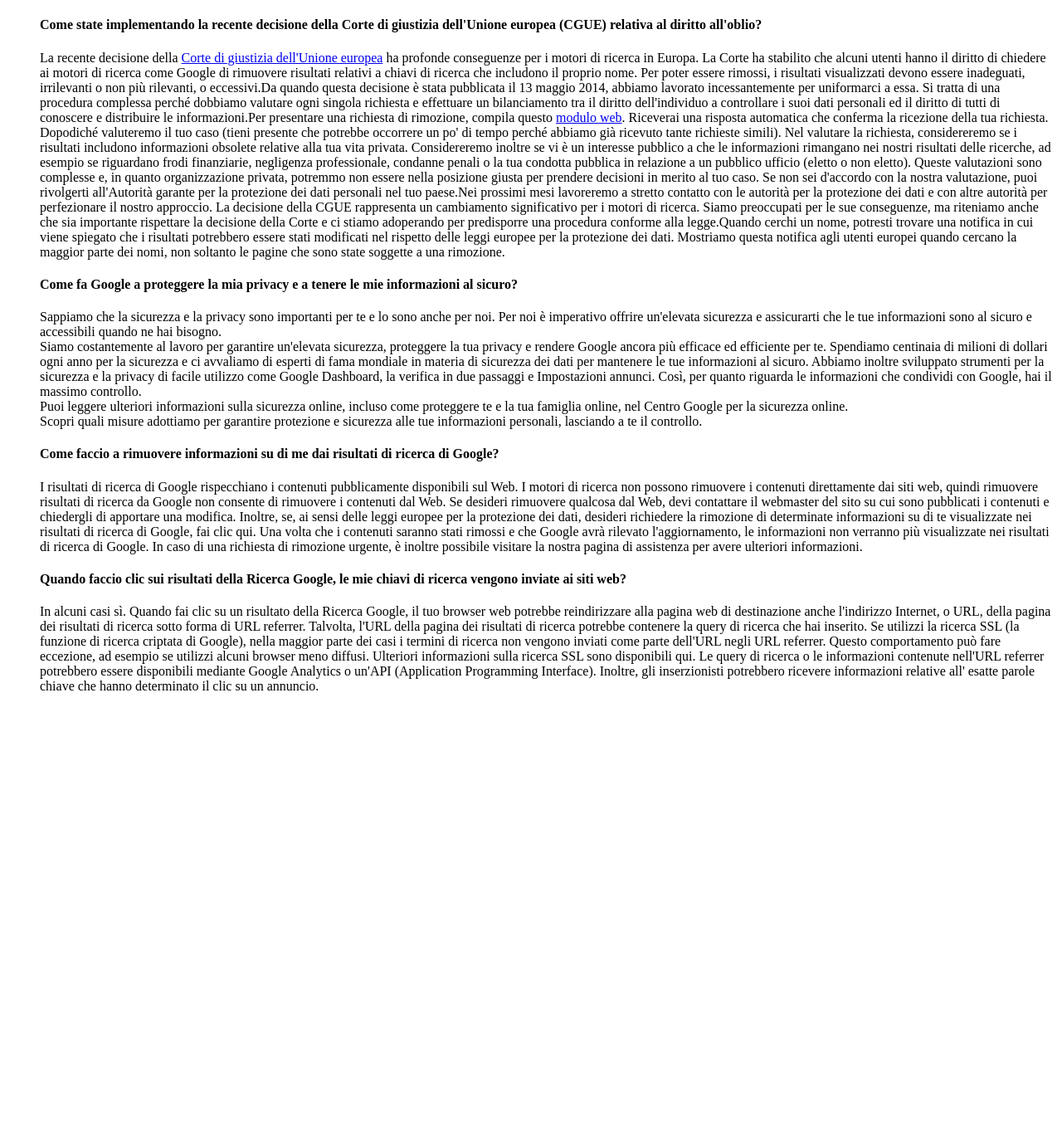
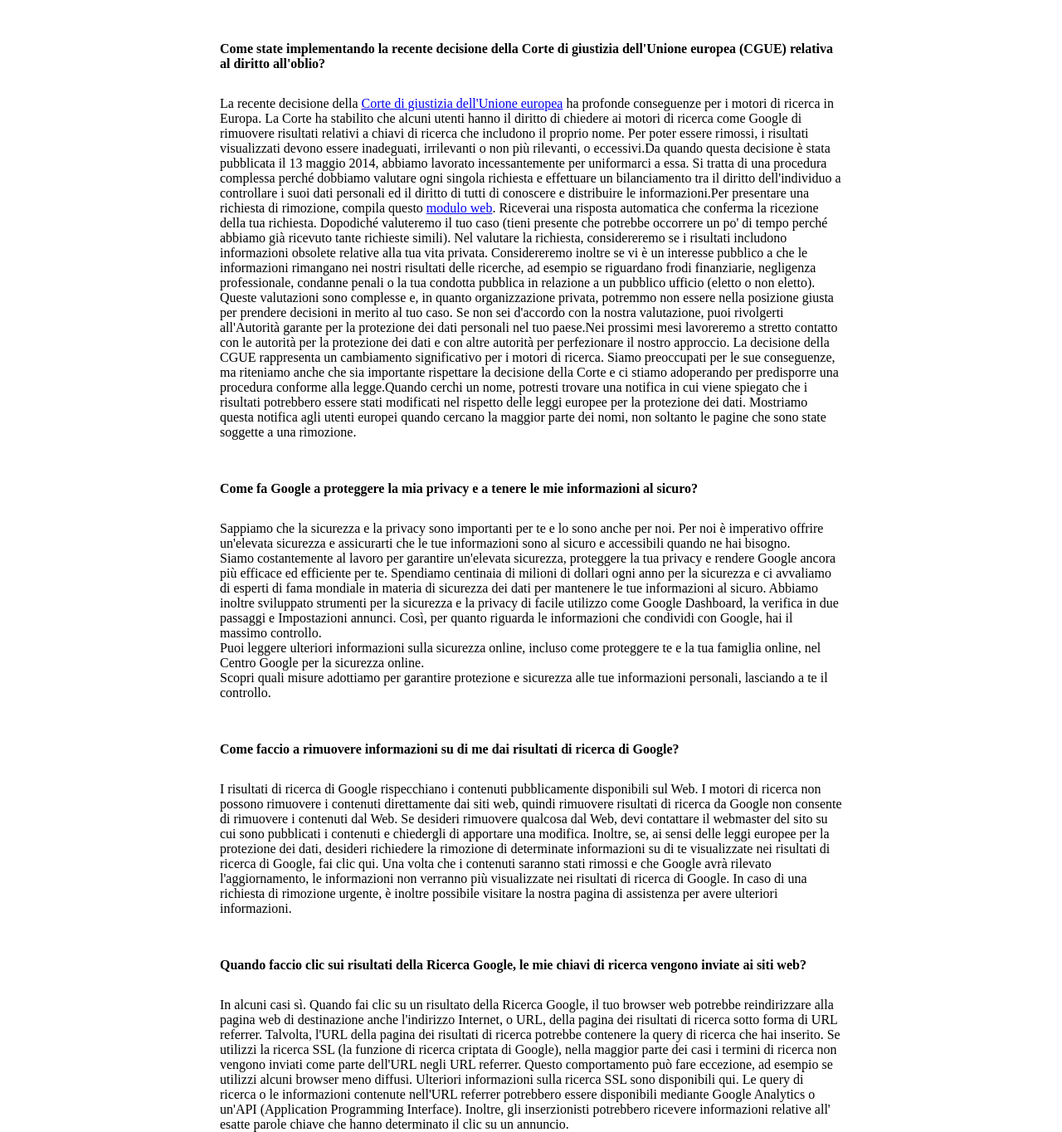
Before and after one commit to richiMera/php-google-faq, a PHP site: page / in a window 1280 px wide. Shown: the whole page at 83% size. Before the commit the page ends 832 px from the top, so only its background shows below. Run offline with PHP 8.4, Linux system fonts and the light colour scheme.

Commit message:
add some css

```diff
--- /dev/null
+++ b/css/style.css
@@ -0,0 +1,13 @@
+* {
+  box-sizing: border-box;
+  margin: 0;
+  padding: 0;
+}
+
+.faq_container {
+  width: 100%;
+  padding: 50px 265px 0 265px;
+}
+.faq_container > h4 {
+  margin-bottom: 30px;
+}
--- a/index.php
+++ b/index.php
@@ -25,6 +25,7 @@
 <html lang="en" dir="ltr">
   <head>
     <meta charset="utf-8">
+    <link rel="stylesheet" href="css/style.css">
     <title>Google Faq</title>
   </head>
   <body>
@@ -37,6 +38,5 @@
         </div>
       <?php endforeach; ?>
     </ul>
-    <a href='#'></a>
   </body>
 </html>
```
